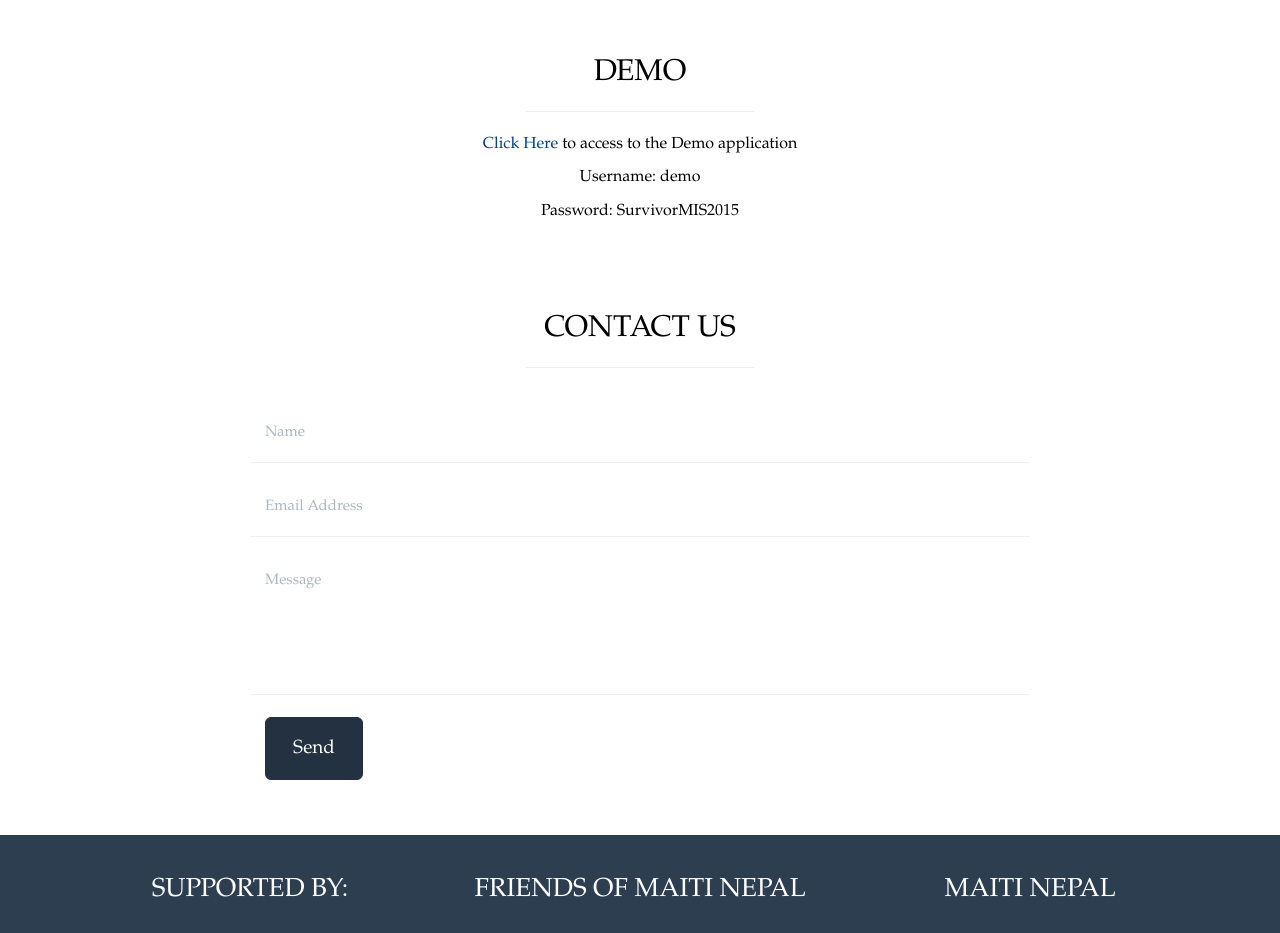
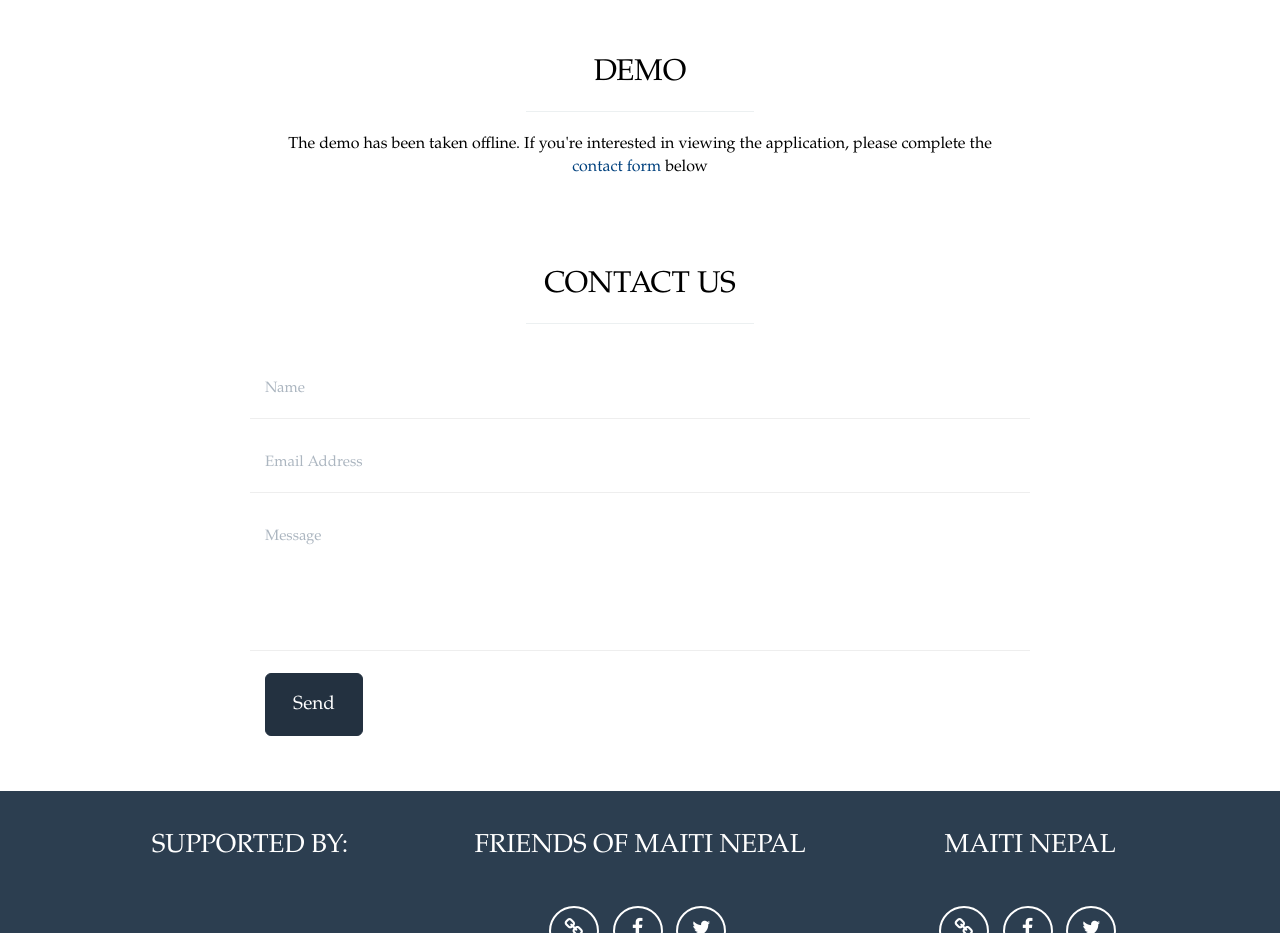
Before and after one commit to SurvivorMIS/survivormis.github.io, a plain HTML site: page index.html in a window 1280 px wide. Shown: the part 920-1853 px from the top of the page. Drawn offline with nearby package versions, Linux system fonts and the light colour scheme.

Commit message:
removing demo link because it's no longer available

```diff
--- a/index.html
+++ b/index.html
@@ -81,12 +81,7 @@
             </div>
             <div class="row">
                 <div class="col-lg-8 col-lg-offset-2 text-center">
-                    <p><a href="http://www.survivormis.com:8080/demo/login.htm">Click Here</a> to access to the Demo application</p>
-
-                    <p>Username: demo</p>
-
-                    <p>Password: SurvivorMIS2015</p>
-
+                    <p>The demo has been taken offline. If you're interested in viewing the application, please complete the <a href="#contact">contact form</a> below</p>
                 </div>
             </div>
         </div>
```
